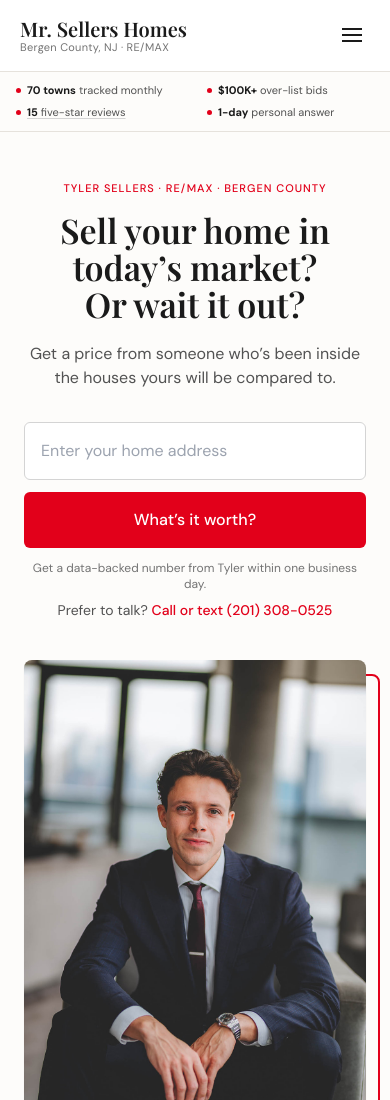
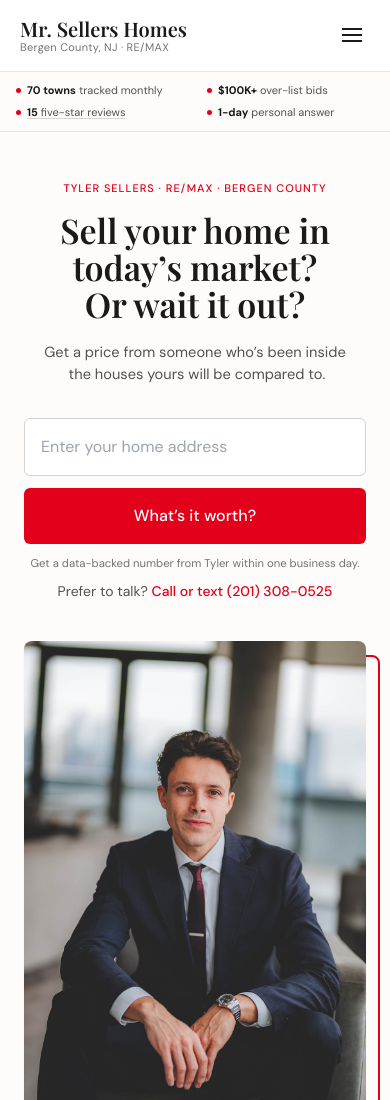
Before and after one commit to mrsellershomes/mrsellers-homes, a website: page index.html in a window 390 px wide. Shown: the top 1100 px of the page. Drawn offline with nearby package versions, Linux system fonts and the light colour scheme.

Commit message:
mobile: fine print locked to one line, subhead locked to two lines (vw-scaled type + fixed break point)

```diff
--- a/index.html
+++ b/index.html
@@ -301,7 +301,7 @@
   <div class="text-center md:text-left">
     <p class="text-brand text-[11px] md:text-sm font-medium tracking-[0.09em] md:tracking-[0.15em] uppercase mb-4 whitespace-nowrap">Tyler Sellers &middot; RE/MAX &middot; Bergen County</p>
     <h1 class="font-serif font-semibold leading-[1.08] text-[clamp(34px,4.4vw,52px)]">Sell your home in <span class="whitespace-nowrap">today&rsquo;s market?</span><br>Or wait it out?</h1>
-    <p class="mt-5 text-neutral-600 text-base md:text-lg max-w-xl mx-auto md:mx-0">Get a price from someone who&rsquo;s been inside the houses yours will be compared&nbsp;to.</p>
+    <p class="mt-5 text-neutral-600 text-[clamp(12.5px,3.75vw,16px)] md:text-lg max-w-xl mx-auto md:mx-0">Get a price from someone who&rsquo;s been inside<br class="md:hidden">&nbsp;the houses yours will be compared&nbsp;to.</p>
 
     <!-- Address-first form: ONE field visible -->
     <form class="af-form max-w-xl mx-auto md:mx-0 mt-8" data-af-source="MrSellers.homes | Homepage | Seller (address-first)">
@@ -321,7 +321,7 @@
       </div>
       <p class="form-status text-sm text-neutral-500 mt-2" role="status" aria-live="polite"></p>
     </form>
-    <p class="mt-3 text-xs text-neutral-500">Get a data-backed number from Tyler within one business day.</p>
+    <p class="mt-3 text-[clamp(9px,2.9vw,13px)] md:text-xs text-neutral-500 whitespace-nowrap">Get a data-backed number from Tyler within one business day.</p>
     <p class="mt-2 text-sm text-neutral-600 whitespace-nowrap">Prefer to talk? <a href="tel:+12013080525" class="text-brand font-medium whitespace-nowrap">Call or text (201)&nbsp;308-0525</a></p>
   </div>
 
--- a/scripts/__tests__/homepage.test.js
+++ b/scripts/__tests__/homepage.test.js
@@ -25,7 +25,7 @@ test('homepage hero copy is the locked v9 copy, no em dashes', () => {
   const s = html();
   assert.match(s, /Sell your home in today&rsquo;s market\?/);
   assert.match(s, /Or wait it out\?/);
-  assert.match(s, /been inside the houses yours will be compared(&nbsp;| )to/);
+  assert.match(s, /been inside(<br[^>]*>)?(&nbsp;| )the houses yours will be compared(&nbsp;| )to/);
   assert.match(s, /Want to run the math on your own house\?/);
   assert.doesNotMatch(s, /—|&mdash;/);
 });
```
Also changed, not shown: css/site.css.
